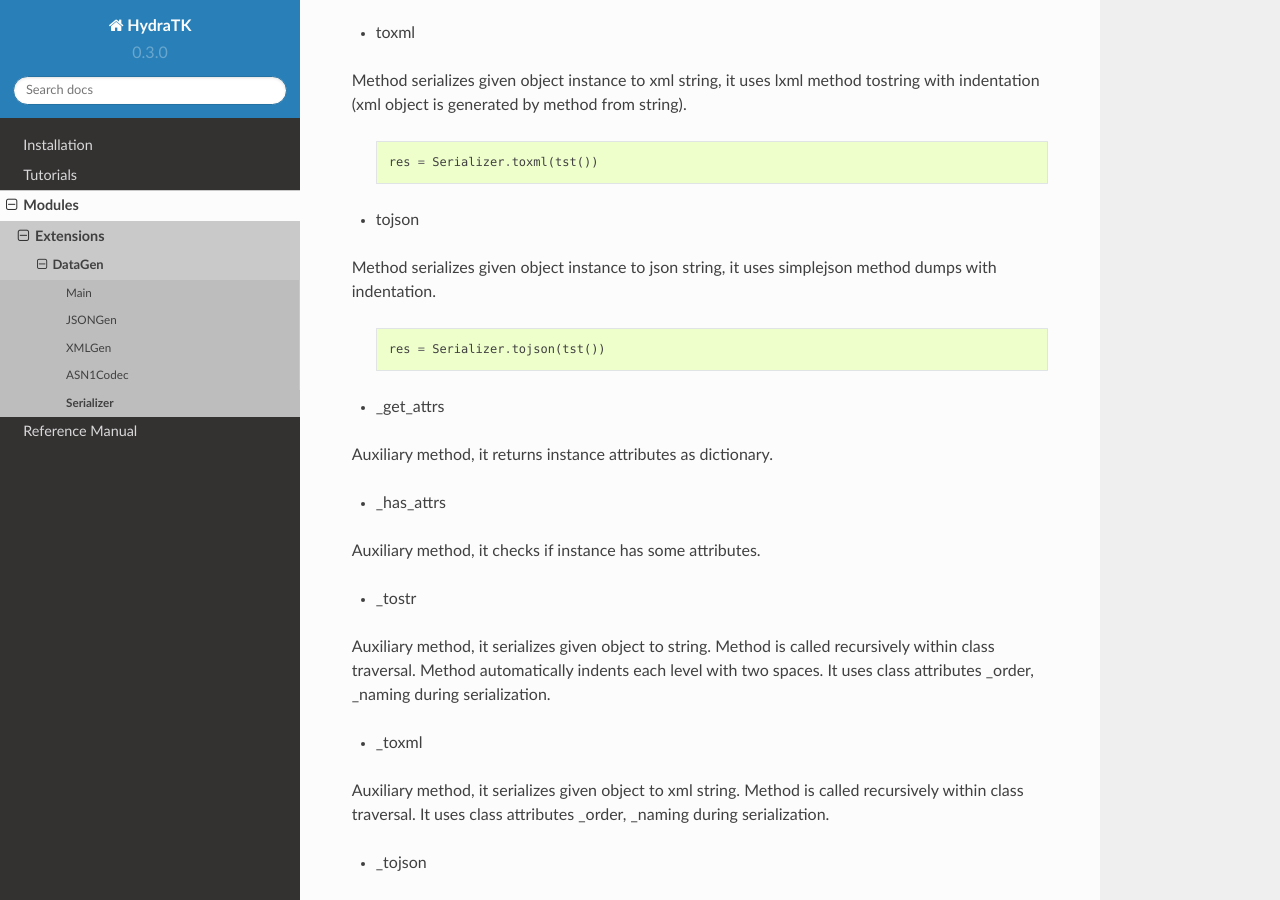
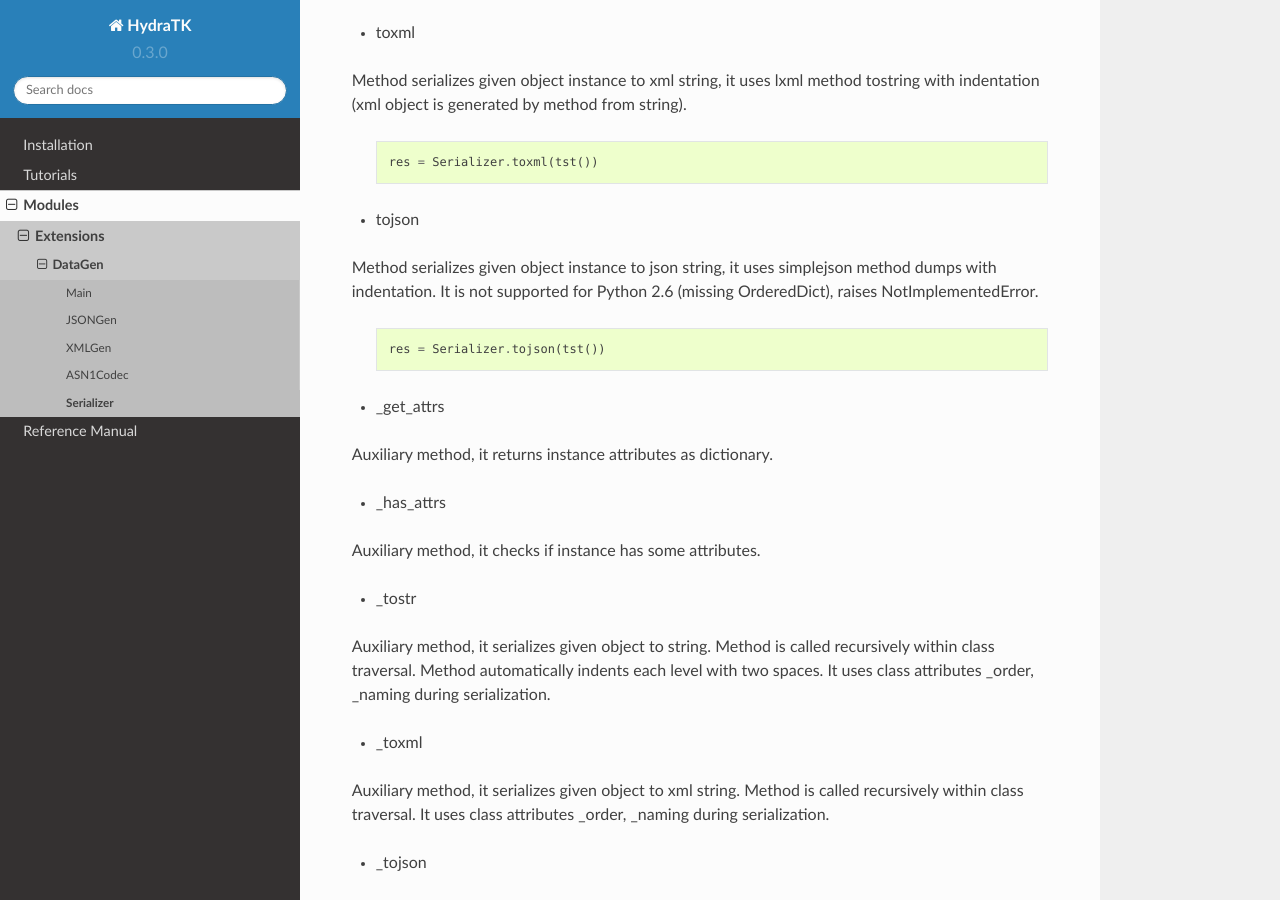
Before and after one commit to hydratk/hydratk-ext-datagen, a Sphinx documentation site: the page built from doc/rst/module/ext/datagen/serializer.rst, in a window 1280 px wide and 900 px high, scrolled down 1238 px. Built offline with Sphinx 7.4.7 and the Read the Docs theme 2.0.0, drawn with Linux system fonts in a browser that asks for light colours; formulas are drawn with MathJax 3.

Commit message:
Modified - minor configuration change

```diff
--- a/doc/rst/module/ext/datagen/serializer.rst
+++ b/doc/rst/module/ext/datagen/serializer.rst
@@ -70,6 +70,7 @@ Method serializes given object instance to xml string, it uses lxml method tostr
 * tojson
 
 Method serializes given object instance to json string, it uses simplejson method dumps with indentation.
+It is not supported for Python 2.6 (missing OrderedDict), raises NotImplementedError.
 
   .. code-block:: python
 
```
